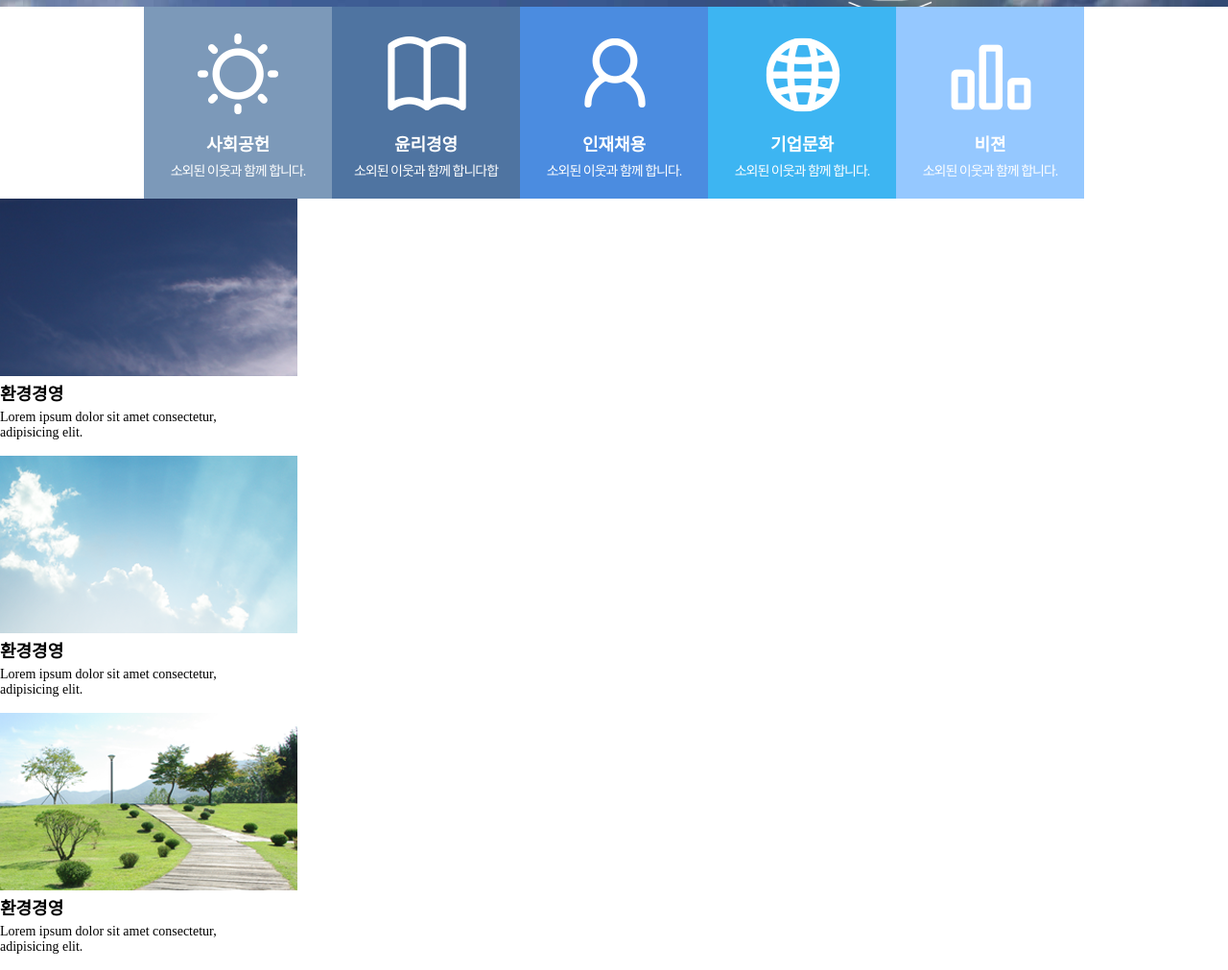
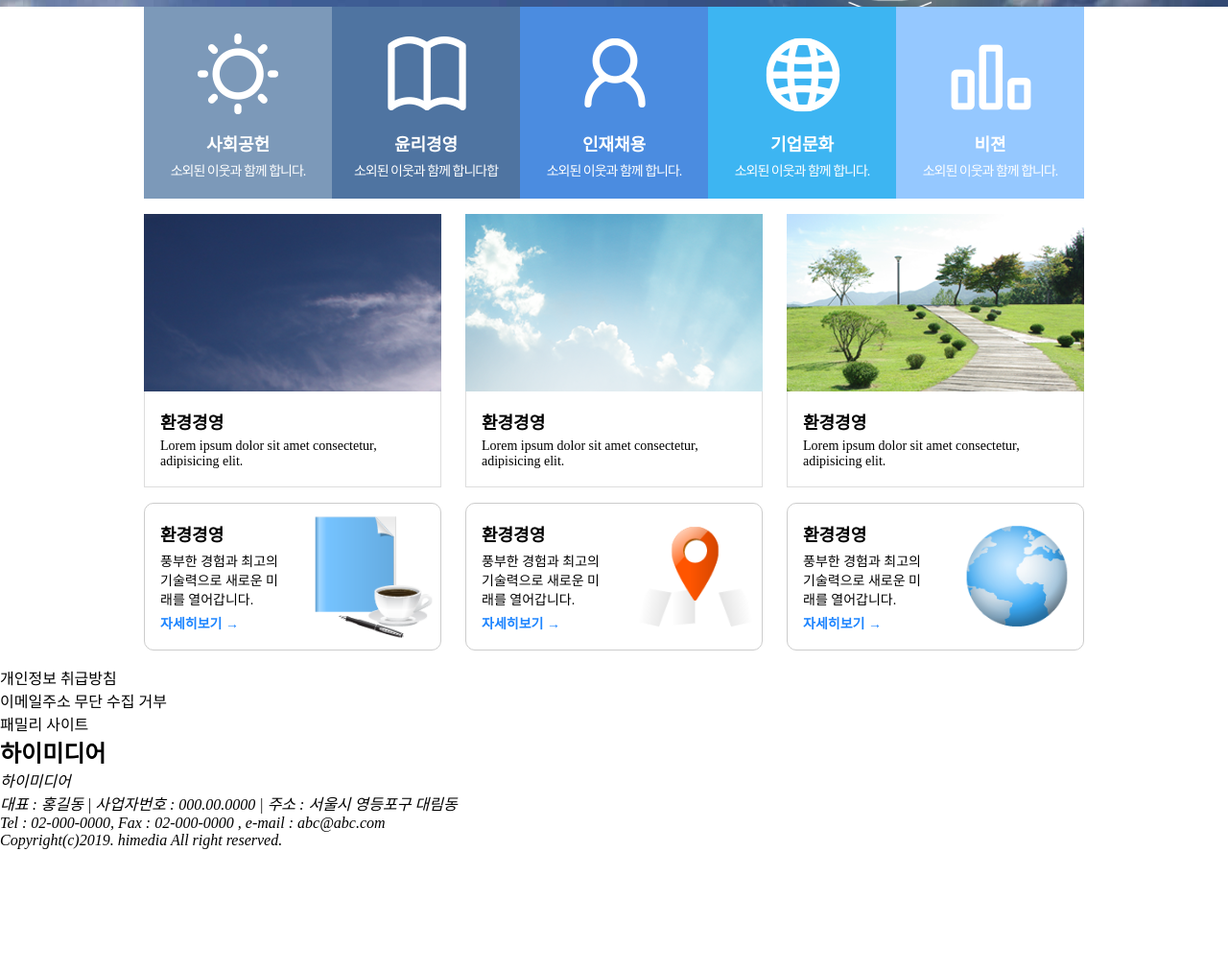
Before and after one commit to hanyong5/2021_uiux_site, a plain HTML site: page 01himedia/index.html in a window 1280 px wide. Shown: the part 520-1531 px from the top of the page at 96% size. After the commit the page ends 1405 px from the top, so only its background shows below. Drawn offline with Linux system fonts and the light colour scheme.

Commit message:
himedia 5st

```diff
--- a/01himedia/css/style.css
+++ b/01himedia/css/style.css
@@ -83,7 +83,7 @@
     .bannerWrap li:nth-child(5){display: none;}
 
     /* content  */
-    .content{padding: 0 16px;}
+    .content{padding: 0 16px;margin-bottom:30px;}
     .content li{
         width: 100%;
         border-radius:0 10px 0 10px;overflow: hidden;
@@ -95,7 +95,8 @@
     .content .circle{
         width: 50px;height: 50px;background: #aaa;
         position: absolute;right: 16px;bottom: 25px;
-        border-radius:25px
+        border-radius:25px;
+        box-shadow: 5px 5px 5px rgba(0,0,0,0.2);
     }
     .content li:last-child{display: none;}
 
@@ -112,6 +113,25 @@
         position: absolute;left: 50%;top: 50%;
         margin-left: -1px;margin-top:-15px;
     } */
+
+    /* sec2st  */
+    .sec2st{padding: 0 16px;}
+    .sec2st li{
+        width: calc(( 100% - 10px ) / 2);border: 1px solid #ccc;
+        border-radius: 10px;position: relative;
+        float: left;margin-right:10px;
+    }
+    .sec2st li:nth-child(2n){margin-right:0;}
+    .sec2st li img{
+        position: absolute;right: 0;height:100%;
+        ;
+
+    }
+    .sec2st .txt{padding:18px 16px}
+    .sec2st .txt h3{margin-bottom:10px;}
+    .sec2st .txt p{display: none;}
+    .sec2st .txt a{font-size:14px;color: #1c84ff;font-weight: bold;}
+
 
 
 }  /* mobile */
@@ -159,7 +179,7 @@
 
 
     /* banner */
-    .banner .bannerWrap{width: 980px;margin: 0 auto;}
+    .banner .bannerWrap{width: 980px;margin: 0 auto;margin-bottom:16px;}
     .banner .bannerWrap li{
         float: left;width:calc(100% / 5);color:#fff;
         padding:20px 10px;text-align: center;
@@ -175,4 +195,40 @@
     .bannerWrap li:nth-child(4){background: #3DB5F2;}
     .bannerWrap li:nth-child(5){background: #95C8FF;}
 
+    /* section  */
+    .content{width: 980px;margin: 0 auto;}
+    .content li{float:left;width: 310px;margin-right:25px;}
+    .content li:last-child{margin-right:0;}
+    .content li img{display: block;}
+    .content .txt{
+        padding:18px 16px;
+        border: 1px solid #ddd;
+        border-top: 0 none;
+    }
+    .content .circle{display: none;}
+
+
+
+    /* sec2st  */
+    .sec2st{width: 980px;margin: 0 auto;}
+    .sec2st li{
+        width: calc(( 100% - 50px ) / 3);border: 1px solid #ccc;
+        border-radius: 10px;position: relative;
+        float: left;margin-right:25px;overflow: hidden;
+    }
+    .sec2st li:nth-child(3){margin-right:0;}
+    .sec2st li:nth-child(4){display: none;}
+    .sec2st li img{
+        position: absolute;right: -20px;height:100%;
+        ;
+
+    }
+    .sec2st .txt{padding:18px 16px;width:160px}
+    .sec2st .txt h3{margin-bottom:5px;}
+    .sec2st .txt p{margin-bottom:5px;}
+    .sec2st .txt a{font-size:14px;color: #1c84ff;font-weight: bold;}
+
+
+
+
 } /* pc */
--- a/01himedia/index.html
+++ b/01himedia/index.html
@@ -142,9 +142,9 @@
     <!-- section end  -->
 
     <!-- section2st start  -->
-    <section class="sec2st"  style="display:none">
+    <section class="sec2st">
         <ul class="clearfix">
-            <li>
+            <li class="mb16">
                 <img src="images/content_icon01.png" alt="icon1">
                 <div class="txt">
                     <h3>환경경영</h3>
@@ -152,7 +152,7 @@
                     <a href="#">자세히보기 →</a>
                 </div>
             </li>
-            <li>
+            <li class="mb16">
                 <img src="images/content_icon02.png" alt="icon2">
                 <div class="txt">
                     <h3>환경경영</h3>
@@ -160,7 +160,15 @@
                     <a href="#">자세히보기 →</a>
                 </div>
             </li>
-            <li>
+            <li class="mb16">
+                <img src="images/content_icon03.png" alt="icon3">
+                <div class="txt">
+                    <h3>환경경영</h3>
+                    <p>풍부한 경험과 최고의 기술력으로 새로운 미래를 열어갑니다.</p>
+                    <a href="#">자세히보기 →</a>
+                </div>
+            </li>
+            <li class="mb16">
                 <img src="images/content_icon03.png" alt="icon3">
                 <div class="txt">
                     <h3>환경경영</h3>
@@ -173,7 +181,7 @@
     <!-- section2st end  -->
 
     <!-- section3st start  -->
-    <section class="sec3st"  style="display:none">
+    <!-- <section class="sec3st"  style="display:none">
         <ul class="clearfix">
             <li>
 
@@ -199,11 +207,41 @@
                     <a href="#">자세히보기 →</a>
                 </div>
             </li>
+            <li>
+
+                <div class="txt">
+                    <h3>환경경영</h3>
+                    <p>풍부한 경험과 최고의 기술력으로 새로운 미래를 열어갑니다.</p>
+                    <a href="#">자세히보기 →</a>
+                </div>
+            </li>
         </ul>
-    </section>
+    </section> -->
     <!-- section3st end  -->
 
+    <footer id="footerWrap">
 
+		<div class="footer1st">
+			<div class="footer">
+				<ul class="clearfix">
+					<li><a href="#">개인정보 취급방침</a></li>
+					<li><a href="#">이메일주소 무단 수집 거부</a></li>
+					<li><a href="#">패밀리 사이트</a></li>
+				</ul>
+			</div>
+
+		</div>
+
+		<div class="footer2st clearfix">
+			<h2>하이미디어</h2>
+			<address class="footerAdd">
+				<p>하이미디어</p>
+				<p>대표 : 홍길동 | 사업자번호 : 000.00.0000 | 주소 : 서울시 영등포구 대림동</p>
+				<p>Tel : 02-000-0000, Fax : 02-000-0000 , e-mail : abc@abc.com</p>
+				Copyright(c)2019. himedia All right reserved.
+			</address>
+		</div>
+	</footer>
 
 
 
```
Also changed, not shown: 01himedia/test.html (added, +19 -0 lines).
